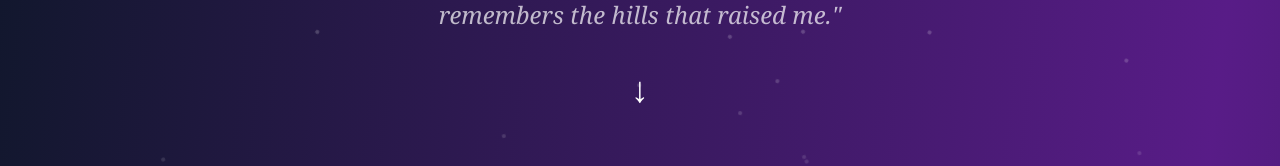
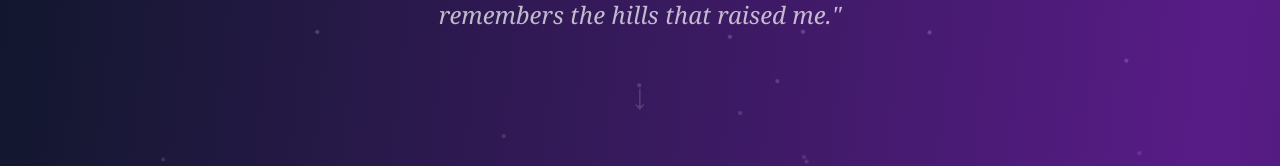
Before and after one commit to MAHADHARSHINI29/MahaCaptures, a React (Create React App) app: page / in a window 1280 px wide. Shown: the part 463-629 px from the top of the page. Built offline with nearby package versions, Linux system fonts and the light colour scheme.

Commit message:
2 files added

```diff
--- a/src/App.js
+++ b/src/App.js
@@ -10,6 +10,7 @@ import NativeLandSection from "./components/NativeLandSection"
 import SkyCloudsSection from "./components/SkyCloudsSection"
 import FlowersSection from "./components/FlowersSection"
 import ImageModal from "./components/ImageModal"
+import BackToTop from "./components/BackToTop"
 import { images } from "./data/images"
 
 function App() {
@@ -55,6 +56,8 @@ function App() {
         imageSrc={modalImage?.src || ""}
         imageAlt={modalImage?.alt || ""}
       />
+
+      <BackToTop />
     </div>
   )
 }
--- /dev/null
+++ b/src/components/BackToTop.js
@@ -0,0 +1,49 @@
+// components/BackToTop.js
+import { useState, useEffect } from "react"
+import { motion, AnimatePresence } from "framer-motion"
+import { ChevronUp } from "lucide-react"
+
+const BackToTop = () => {
+  const [isVisible, setIsVisible] = useState(false)
+
+  useEffect(() => {
+    const toggleVisibility = () => {
+      if (window.pageYOffset > 300) {
+        setIsVisible(true)
+      } else {
+        setIsVisible(false)
+      }
+    }
+
+    window.addEventListener("scroll", toggleVisibility)
+    return () => window.removeEventListener("scroll", toggleVisibility)
+  }, [])
+
+  const scrollToTop = () => {
+    window.scrollTo({
+      top: 0,
+      behavior: "smooth"
+    })
+  }
+
+  return (
+    <AnimatePresence>
+      {isVisible && (
+        <motion.button
+          className="fixed bottom-8 right-8 z-50 bg-gradient-to-r from-cyan-500 to-pink-500 text-white p-3 rounded-full shadow-2xl backdrop-blur-sm border border-white/20 hover:shadow-cyan-500/25 transition-all duration-300"
+          onClick={scrollToTop}
+          initial={{ opacity: 0, scale: 0.8, y: 20 }}
+          animate={{ opacity: 1, scale: 1, y: 0 }}
+          exit={{ opacity: 0, scale: 0.8, y: 20 }}
+          whileHover={{ scale: 1.1, y: -2 }}
+          whileTap={{ scale: 0.95 }}
+          transition={{ duration: 0.3 }}
+        >
+          <ChevronUp size={24} />
+        </motion.button>
+      )}
+    </AnimatePresence>
+  )
+}
+
+export default BackToTop
--- a/src/components/FlowersSection.js
+++ b/src/components/FlowersSection.js
@@ -4,7 +4,7 @@ import GalleryItem from "./GalleryItem"
 
 const FlowersSection = ({ images, openModal }) => {
   return (
-    <section className="relative py-20 px-6 max-w-7xl mx-auto z-20">
+    <section id="flowers-section" className="relative py-20 px-6 max-w-7xl mx-auto z-20">
       <div className="bg-gradient-to-br from-pink-900/20 to-rose-800/20 rounded-3xl p-8 md:p-16 backdrop-blur-sm border border-white/10">
         <motion.h2
           className="text-3xl md:text-5xl font-light text-center mb-8 bg-gradient-to-r from-cyan-300 to-pink-300 bg-clip-text text-transparent"
--- a/src/components/HeroSection.js
+++ b/src/components/HeroSection.js
@@ -1,7 +1,14 @@
 // components/HeroSection.js
 import { motion } from "framer-motion"
+import useScrollToSection from "./useScrollToSection"
 
 const HeroSection = ({ backgroundY }) => {
+  const scrollToSection = useScrollToSection()
+
+  const handleScrollDown = () => {
+    scrollToSection("native-land-section")
+  }
+
   return (
     <section className="relative min-h-screen flex flex-col items-center justify-center text-center px-6 z-20">
       <motion.div
@@ -37,14 +44,27 @@ const HeroSection = ({ backgroundY }) => {
         {'"My lens listens to the clouds, speaks with the flowers, and remembers the hills that raised me."'}
       </motion.p>
 
-      <motion.div
-        className="text-4xl animate-bounce"
-        initial={{ opacity: 0 }}
-        animate={{ opacity: 1 }}
-        transition={{ duration: 1, delay: 2 }}
-      >
-        ↓
-      </motion.div>
+      <motion.button
+  className="text-4xl cursor-pointer hover:text-cyan-300 transition-colors duration-300"
+  onClick={handleScrollDown}
+  initial={{ opacity: 0, y: 0 }}
+  animate={{
+    opacity: 1,
+    y: [0, -5, 0]  // subtle up and down motion
+  }}
+  transition={{
+    duration: 1.5,
+    delay: 2,
+    repeat: Infinity,
+    repeatType: "loop",
+    ease: "easeInOut"
+  }}
+  whileHover={{ scale: 1.05 }}
+  whileTap={{ scale: 0.95 }}
+>
+  ↓
+</motion.button>
+
     </section>
   )
 }
--- a/src/components/NativeLandSection.js
+++ b/src/components/NativeLandSection.js
@@ -5,7 +5,7 @@ import GalleryItem from "./GalleryItem"
 
 const NativeLandSection = ({ images, openModal }) => {
   return (
-    <section className="relative py-20 px-6 max-w-7xl mx-auto z-20">
+    <section id="native-land-section" className="relative py-20 px-6 max-w-7xl mx-auto z-20">
       <div className="bg-gradient-to-br from-green-900/20 to-emerald-800/20 rounded-3xl p-8 md:p-16 backdrop-blur-sm border border-white/10">
         <motion.h2
           className="text-3xl md:text-5xl font-light text-center mb-8 bg-gradient-to-r from-cyan-300 to-pink-300 bg-clip-text text-transparent"
--- a/src/components/SkyCloudsSection.js
+++ b/src/components/SkyCloudsSection.js
@@ -4,7 +4,7 @@ import GalleryItem from "./GalleryItem"
 
 const SkyCloudsSection = ({ images, openModal }) => {
   return (
-    <section className="relative py-20 px-6 max-w-7xl mx-auto z-20">
+    <section id="sky-clouds-section" className="relative py-20 px-6 max-w-7xl mx-auto z-20">
       <div className="bg-gradient-to-br from-blue-900/20 to-indigo-800/20 rounded-3xl p-8 md:p-16 backdrop-blur-sm border border-white/10">
         <motion.h2
           className="text-3xl md:text-5xl font-light text-center mb-8 bg-gradient-to-r from-cyan-300 to-pink-300 bg-clip-text text-transparent"
--- /dev/null
+++ b/src/components/useScrollToSection.js
@@ -0,0 +1,18 @@
+// hooks/useScrollToSection.js
+import { useCallback } from "react"
+
+const useScrollToSection = () => {
+  const scrollToSection = useCallback((sectionId) => {
+    const element = document.getElementById(sectionId)
+    if (element) {
+      element.scrollIntoView({
+        behavior: "smooth",
+        block: "start"
+      })
+    }
+  }, [])
+
+  return scrollToSection
+}
+
+export default useScrollToSection
```
